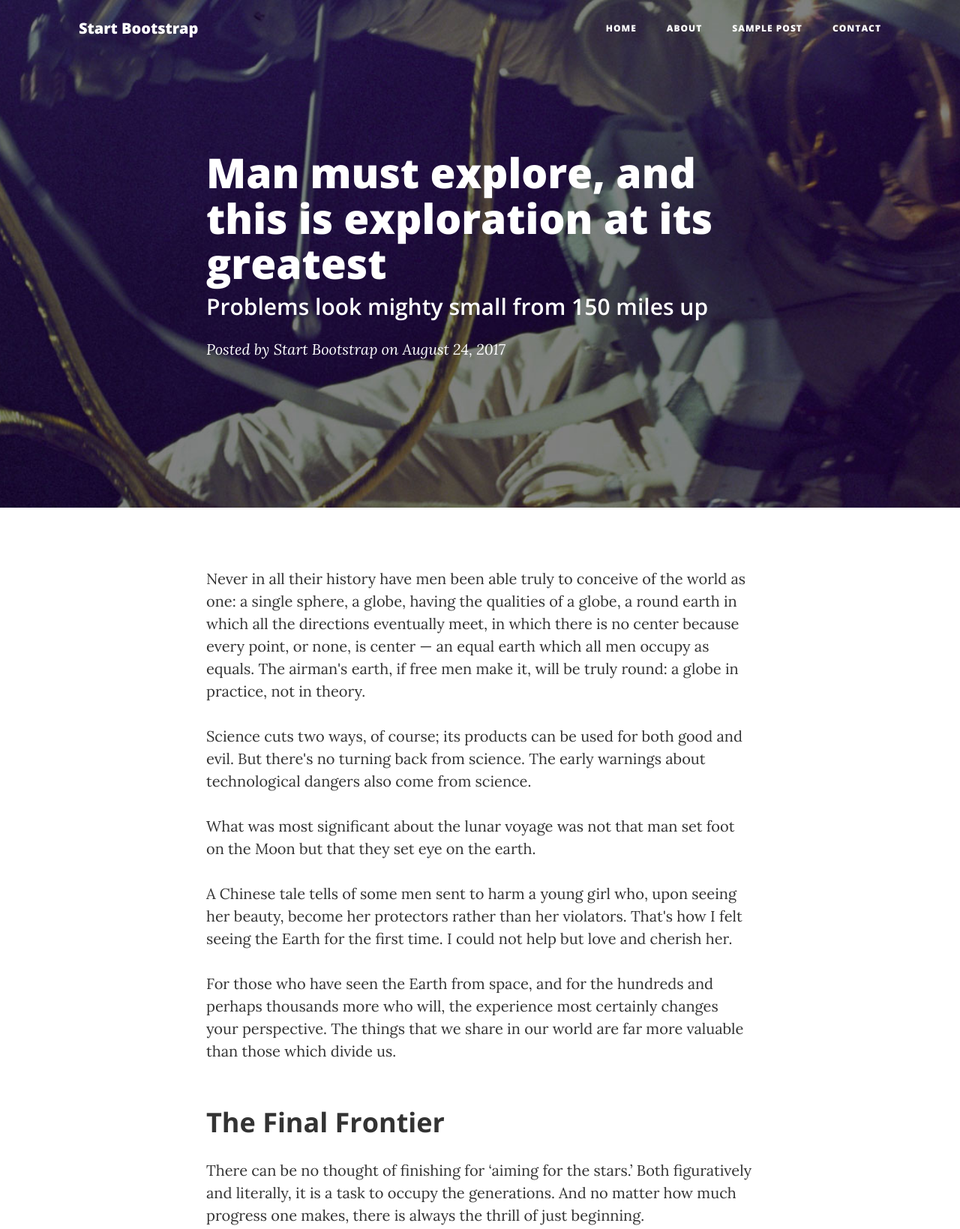
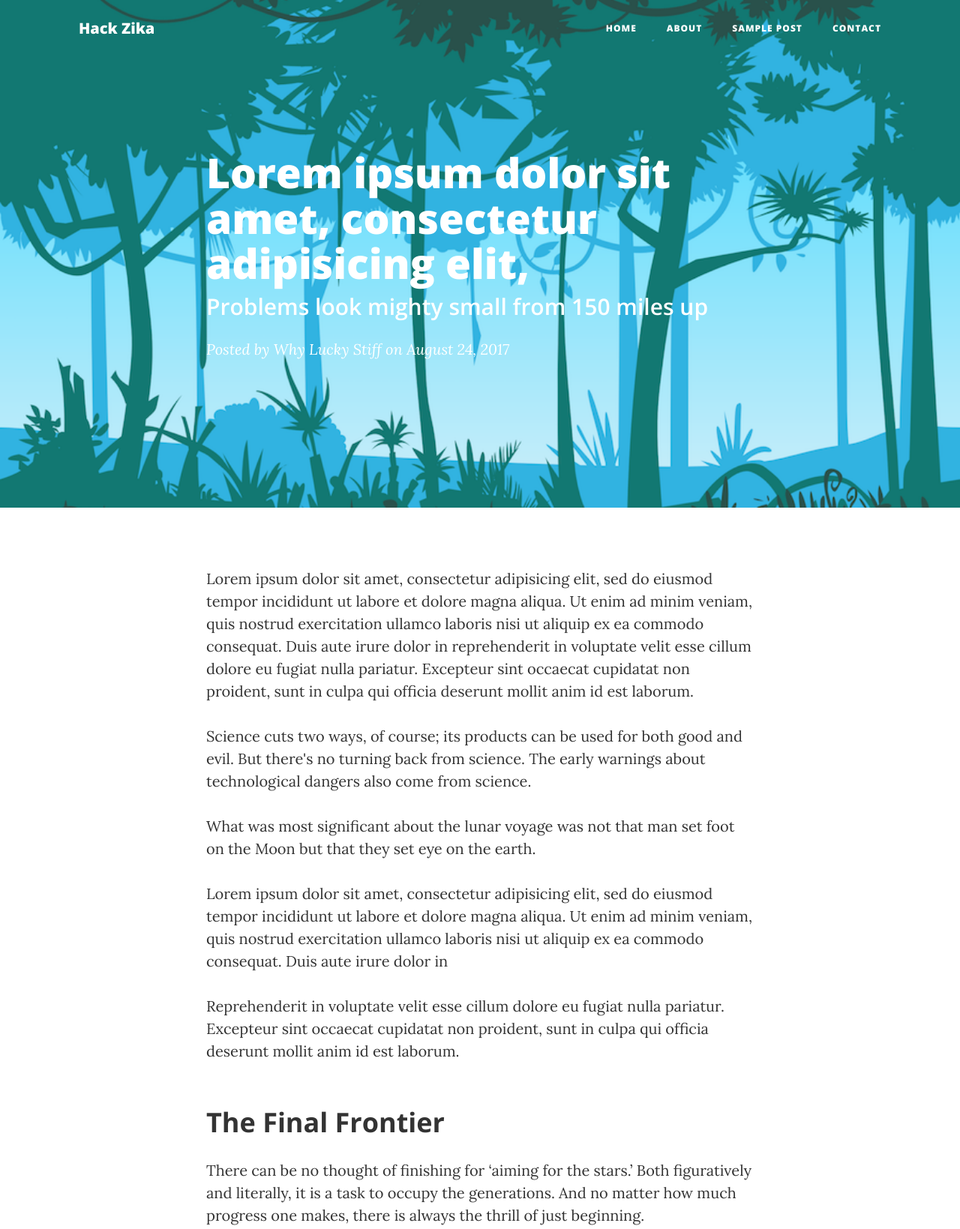
Before and after one commit to hackZika/hackZika, a website: page post.html in a window 1280 px wide. Shown: the top 1639 px of the page at 75% size. Drawn offline with nearby package versions, Linux system fonts and the light colour scheme.

Commit message:
refining landing webpage

```diff
--- a/post.html
+++ b/post.html
@@ -28,7 +28,7 @@
     <!-- Navigation -->
     <nav class="navbar navbar-expand-lg navbar-light fixed-top" id="mainNav">
       <div class="container">
-        <a class="navbar-brand" href="index.html">Start Bootstrap</a>
+        <a class="navbar-brand" href="index.html">Hack Zika</a>
         <button class="navbar-toggler navbar-toggler-right" type="button" data-toggle="collapse" data-target="#navbarResponsive" aria-controls="navbarResponsive" aria-expanded="false" aria-label="Toggle navigation">
           Menu
           <i class="fa fa-bars"></i>
@@ -36,7 +36,7 @@
         <div class="collapse navbar-collapse" id="navbarResponsive">
           <ul class="navbar-nav ml-auto">
             <li class="nav-item">
-              <a class="nav-link" href="homepage.html">Home</a>
+              <a class="nav-link" href="index.html">Home</a>
             </li>
             <li class="nav-item">
               <a class="nav-link" href="about.html">About</a>
@@ -53,15 +53,15 @@
     </nav>
 
     <!-- Page Header -->
-    <header class="masthead" style="background-image: url('img/post-bg.jpg')">
+    <header class="masthead" style="background-image: url('assets/middleDay.png')">
       <div class="container">
         <div class="row">
           <div class="col-lg-8 col-md-10 mx-auto">
             <div class="post-heading">
-              <h1>Man must explore, and this is exploration at its greatest</h1>
+              <h1>Lorem ipsum dolor sit amet, consectetur adipisicing elit,</h1>
               <h2 class="subheading">Problems look mighty small from 150 miles up</h2>
               <span class="meta">Posted by
-                <a href="#">Start Bootstrap</a>
+                <a href="#">Why Lucky Stiff</a>
                 on August 24, 2017</span>
             </div>
           </div>
@@ -74,15 +74,15 @@
       <div class="container">
         <div class="row">
           <div class="col-lg-8 col-md-10 mx-auto">
-            <p>Never in all their history have men been able truly to conceive of the world as one: a single sphere, a globe, having the qualities of a globe, a round earth in which all the directions eventually meet, in which there is no center because every point, or none, is center — an equal earth which all men occupy as equals. The airman's earth, if free men make it, will be truly round: a globe in practice, not in theory.</p>
+            <p>Lorem ipsum dolor sit amet, consectetur adipisicing elit, sed do eiusmod tempor incididunt ut labore et dolore magna aliqua. Ut enim ad minim veniam, quis nostrud exercitation ullamco laboris nisi ut aliquip ex ea commodo consequat. Duis aute irure dolor in reprehenderit in voluptate velit esse cillum dolore eu fugiat nulla pariatur. Excepteur sint occaecat cupidatat non proident, sunt in culpa qui officia deserunt mollit anim id est laborum.</p>
 
             <p>Science cuts two ways, of course; its products can be used for both good and evil. But there's no turning back from science. The early warnings about technological dangers also come from science.</p>
 
             <p>What was most significant about the lunar voyage was not that man set foot on the Moon but that they set eye on the earth.</p>
 
-            <p>A Chinese tale tells of some men sent to harm a young girl who, upon seeing her beauty, become her protectors rather than her violators. That's how I felt seeing the Earth for the first time. I could not help but love and cherish her.</p>
+            <p>Lorem ipsum dolor sit amet, consectetur adipisicing elit, sed do eiusmod tempor incididunt ut labore et dolore magna aliqua. Ut enim ad minim veniam, quis nostrud exercitation ullamco laboris nisi ut aliquip ex ea commodo consequat. Duis aute irure dolor in </p>
 
-            <p>For those who have seen the Earth from space, and for the hundreds and perhaps thousands more who will, the experience most certainly changes your perspective. The things that we share in our world are far more valuable than those which divide us.</p>
+            <p>Reprehenderit in voluptate velit esse cillum dolore eu fugiat nulla pariatur. Excepteur sint occaecat cupidatat non proident, sunt in culpa qui officia deserunt mollit anim id est laborum.</p>
 
             <h2 class="section-heading">The Final Frontier</h2>
 
@@ -96,7 +96,7 @@
 
             <h2 class="section-heading">Reaching for the Stars</h2>
 
-            <p>As we got further and further away, it [the Earth] diminished in size. Finally it shrank to the size of a marble, the most beautiful you can imagine. That beautiful, warm, living object looked so fragile, so delicate, that if you touched it with a finger it would crumble and fall apart. Seeing this has to change a man.</p>
+            <p>Lorem ipsum dolor sit amet, consectetur adipisicing elit, sed do eiusmod tempor incididunt ut labore et dolore magna aliqua. Ut enim ad minim veniam, quis nostrud exercitation ullamco laboris nisi ut aliquip ex ea commodo consequat. Duis aute irure dolor in reprehenderit in voluptate velit esse cillum dolore eu fugiat nulla pariatur. Excepteur sint occaecat cupidatat non proident, sunt in culpa qui officia deserunt mollit anim id est laborum.</p>
 
             <a href="#">
               <img class="img-fluid" src="img/post-sample-image.jpg" alt="">
```
Also changed, not shown: about.html (+3 -3 lines), index.html (+4 -4 lines), img/background.jpg (deleted), img/big-image.jpg (deleted), img/feature-icon-1.png (deleted), img/feature-icon-2.png (deleted), img/feature-icon-3.png (deleted), img/feature-icon-4.png (deleted), img/logo.png (deleted), img/masthead-image.png (deleted), img/separator.png (deleted), img/team.jpeg (added).
